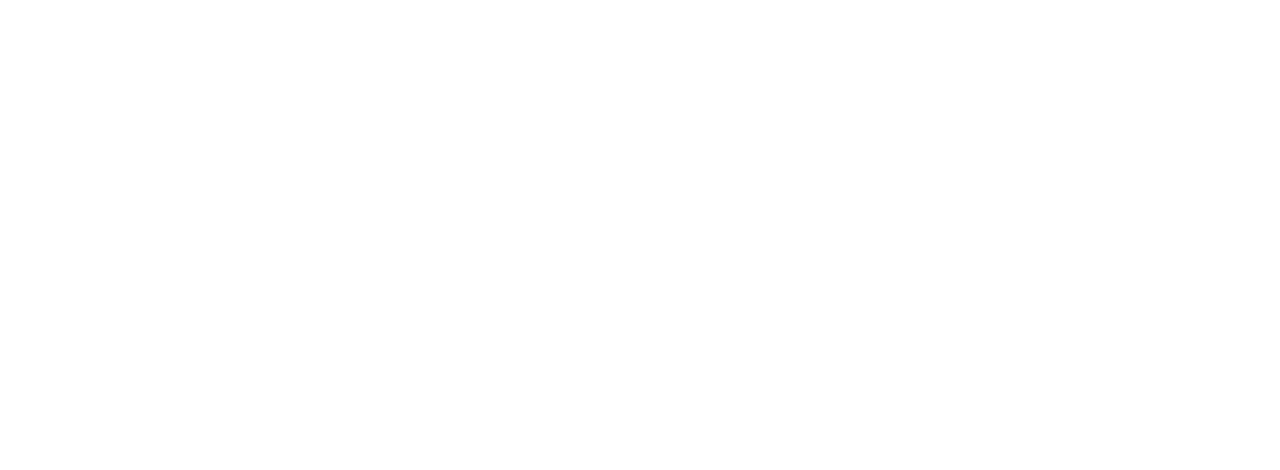
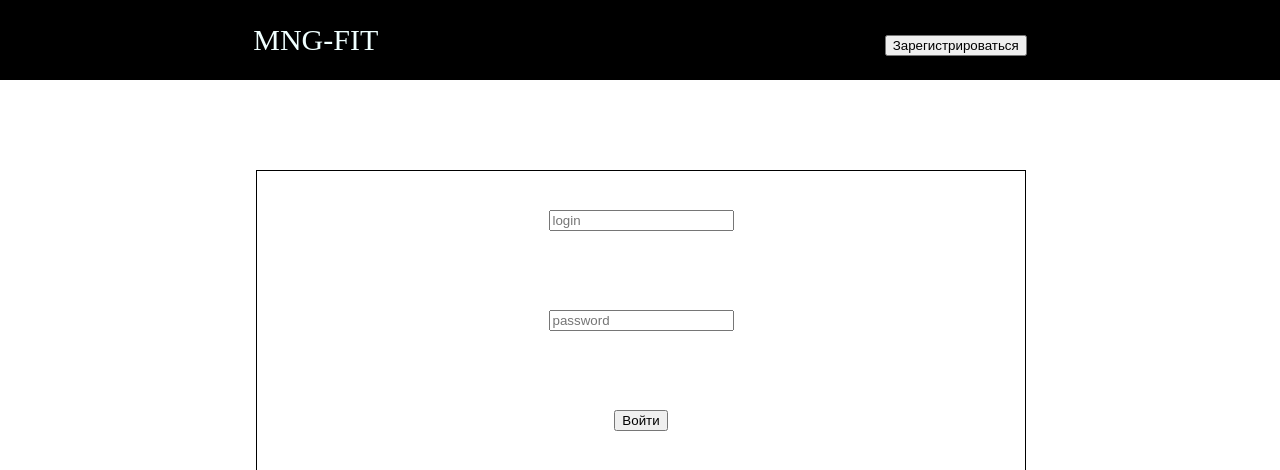
Before and after one commit to RUBAKA3/fitnes-center, a React (Create React App) app: page /login in a window 1280 px wide. Before the commit this address had no page. Shown: the top 470 px of the page. Built offline with nearby package versions, Linux system fonts and the light colour scheme.

Commit message:
fetch in login

```diff
--- a/src/App.js
+++ b/src/App.js
@@ -14,7 +14,7 @@ function App() {
     <BrowserRouter>
     <div className="App">
       <Routes>
-        <Route path="vhod" element={<Login/>}/>
+        <Route path="login" element={<Login/>}/>
         <Route path="register" element={<Registr/>}/>
         <Route path="admin" element={<Admin/>}/>
         <Route path="user" element={<User/>}></Route>
--- a/src/Components/LoginComponent.jsx
+++ b/src/Components/LoginComponent.jsx
@@ -17,16 +17,17 @@ function Login() {
   };
   const zapis = () => {
     if (login !== "" && password !== "") {
-      fetch('http://localhost:8000/api/vhod', {
+      fetch('http://127.0.0.1:8000/api/login', {
         method: "POST",
         headers: {
           "Content-Type": "application/json"
         },
-        body: JSON.stringify({ name: login, password: password })
+        body: JSON.stringify({ email: login, password: password })
       })
       .then(response => response.json())
       .then(data => {
-        localStorage.setItem("api_token",data.data.user_token);
+        localStorage.setItem("api_token",data.token);
+        console.log(data.token)
         setRedirectToProfile(true);
       })
       .catch(error => {
@@ -39,7 +40,7 @@ function Login() {
   };
   useEffect(() => {
     if (redirectToProfile) {
-      window.location.href = "/profile";
+      window.location.href = "/user";
     }
   }, [redirectToProfile]);
   return (
--- a/src/Components/RegisterComponent.jsx
+++ b/src/Components/RegisterComponent.jsx
@@ -3,15 +3,18 @@ import { Link } from "react-router-dom";
 
 const Registr =() =>{
   const [login, setLogin] = useState('');
+  const [email, setEmail]=useState('');
   const [password, setPassword] = useState('');
   const [repassword, setRepassword] = useState("")
   const [obj, setObj] = useState({});
 
 
-  const handlerEmail = (e) => {
+  const handlerLogin = (e) => {
     setLogin(e.target.value);
   };
-
+  const handlerEmail = (e) => {
+    setEmail(e.target.value);
+  };
   const handlerPassword = (e) => {
     setPassword(e.target.value);
   };
@@ -24,6 +27,7 @@ const Registr =() =>{
     setObj((prevObj) => ({
       ...prevObj,
       login: login,
+      email:email,
       password: password,
       repassword: repassword
     }));
@@ -58,10 +62,11 @@ const prover =()=>{
         <div >
           <div className="head">
             <p>MNG-FIT</p>
-            <Link to="/vhod"><button>Войти</button></Link>
+            <Link to="/login"><button>Войти</button></Link>
         </div>
       <div className="modal">
-        <input  onChange={(e) => { handlerEmail(e)}}  type="text" placeholder="login" />
+        <input  onChange={(e) => { handlerLogin(e)}}  type="text" placeholder="login" />
+        <input onChange={(e)=>{handlerEmail(e)}} type="text" placeholder="email" />
         <input  onChange={(e) => { handlerPassword(e) }} value={password} type="password" placeholder="Придумайте пароль" />
         <input  onChange={(e) => { handlerrePassword(e) }} value={repassword} type="password" placeholder="Повторите пароль" />
         <button onClick={() => {avtor()}}>Зарегистрироваться</button>
--- a/src/Components/UserComponent.jsx
+++ b/src/Components/UserComponent.jsx
@@ -10,6 +10,7 @@ function User() {
     <div>
         <div className="head">
             <p>MNG-FIT</p>
+            <a href="/login"><button>Выйти</button></a>
         </div>
         <div className="main">
             <div className="name">
```
